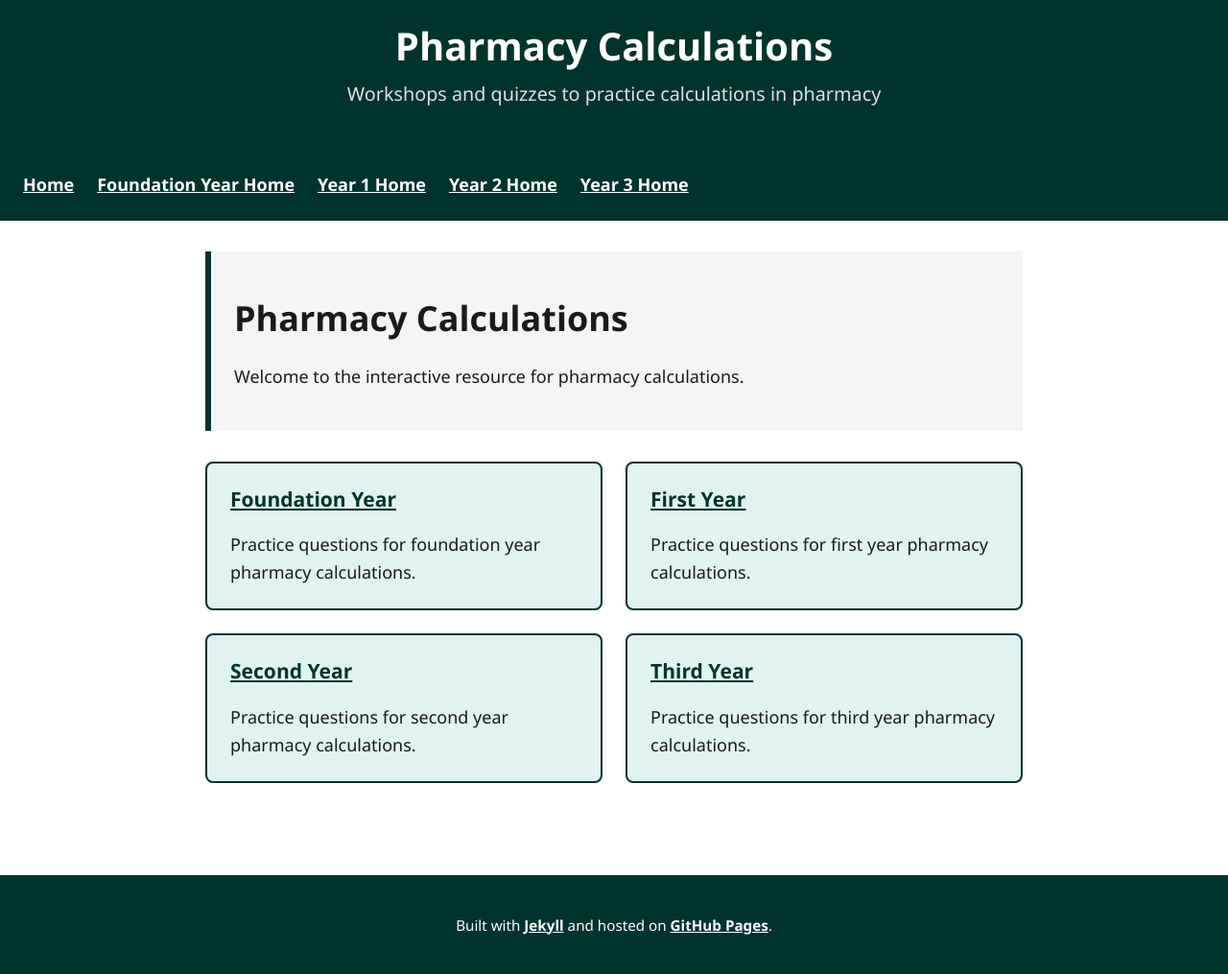
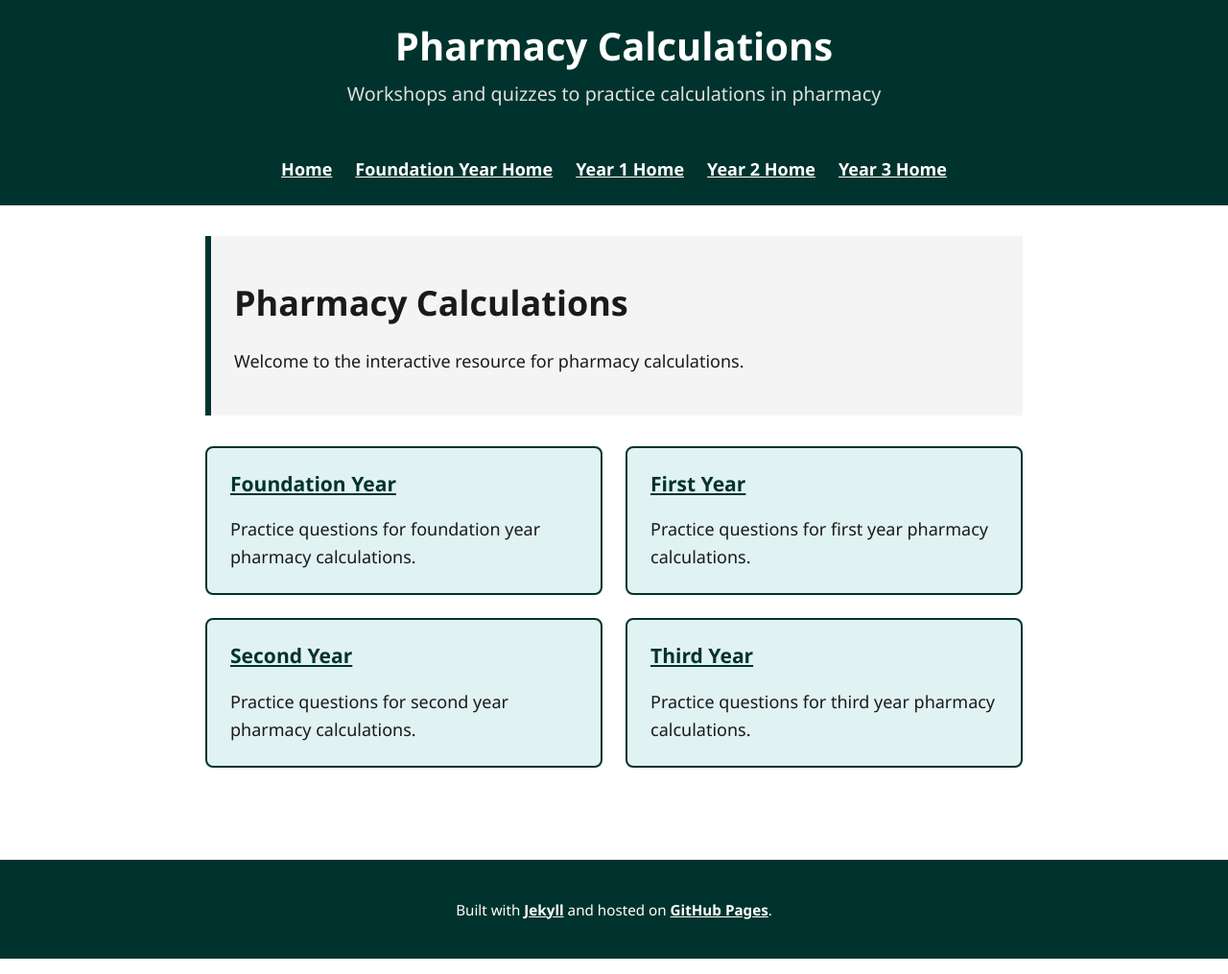
Before and after one commit to probe973/let-pharmacy, a Jekyll site: the page built from index.md, in a window 1280 px wide. Shown: the whole page at 96% size. Built offline with Jekyll 4.4.1, drawn with Linux system fonts in a browser that asks for light colours.

Commit message:
Update style.css

```diff
--- a/assets/css/style.css
+++ b/assets/css/style.css
@@ -77,10 +77,12 @@ header p {
 
 nav ul {
     list-style: none;
+    max-width: 960px;
+    margin: 0 auto;
     padding: 0;
-    margin: 1rem 0 0 0;
     display: flex;
     flex-wrap: wrap;
+    justify-content: center;
     gap: 1.5rem;
 }
 
```
